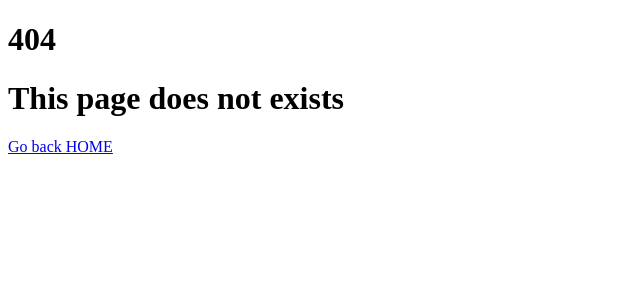
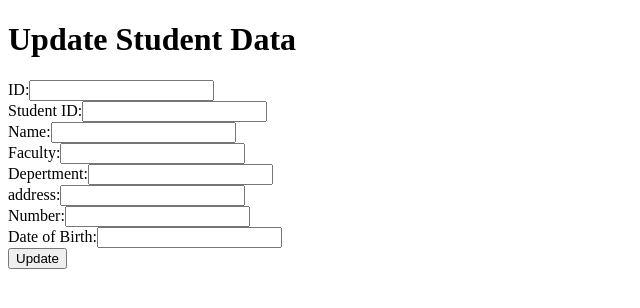
Before and after one commit to Fahim2280/UMS-Front-end, a Next.js app in the folder ums-font-end/: page /admin/dashboard/updatestudent in a window 1280 px wide. Before the commit this address had no page. Shown: the top 308 px of the page, without its empty margins (0-640 px from the left). Built offline with nearby package versions, Linux system fonts and the light colour scheme.

Commit message:
update student

```diff
--- a/ums-font-end/pages/admin/dashboard/index.js
+++ b/ums-font-end/pages/admin/dashboard/index.js
@@ -45,6 +45,9 @@ export default function AdminDashboard() {
     <Link href="/admin/dashboard/addcourse">Add Course</Link>
     <br></br>
     <br></br>
+    <Link href="/admin/dashboard/updatestudent">UPdate student</Link>
+    <br></br>
+    <br></br>
     <Link href="/admin/dashboard/deletestudent">Delete Student</Link>
     <br></br>
     <br></br>
--- /dev/null
+++ b/ums-font-end/pages/admin/dashboard/updatestudent.js
@@ -0,0 +1,126 @@
+import { useState } from "react";
+
+export default function UpdateStudent() {
+  const [Sid, setId] = useState("");
+  const [Sidd, setIdd] = useState("");
+  const [Sname, setName] = useState("");
+  const [Sprogram, setProgram] = useState("");
+  const [Sdep, setDep] = useState("");
+  const [Saddress, setAddress] = useState("");
+  const [Snum, setNum] = useState("");
+  const [Sdob, setDob] = useState("");
+  const [successMessage, setSuccessMessage] = useState("");
+  const [errorMessage, setErrorMessage] = useState("");
+
+  const handleUpdateStudent = async (e) => {
+    e.preventDefault();
+
+    try {
+      const res = await fetch(`http://localhost:3000/admin/updateStudent/`, {
+        method: "PUT",
+        headers: {
+          "Content-Type": "application/json",
+        },
+        body: JSON.stringify({ Sid,Sidd, Sname, Sprogram, Sdep,Saddress,Snum,Sdob}),
+      });
+
+      const data = await res.json();
+
+      if (data.success) {
+        setSuccessMessage("Student data updated successfully.");
+        setErrorMessage("");
+        setId("");
+        setIdd("");
+        setName("");
+        setProgram("");
+        setDep("");
+        setAddress("");
+        setNum("");
+        setDob("");
+      } else {
+        setSuccessMessage("");
+        setErrorMessage(data.message);
+      }
+    } catch (err) {
+      console.error(err);
+      setErrorMessage("Something went wrong.");
+      setSuccessMessage("");
+    }
+  };
+
+  return (
+    <form onSubmit={handleUpdateStudent}>
+      <h1>Update Student Data</h1>
+
+      {successMessage && <p style={{ color: "green" }}>{successMessage}</p>}
+      {errorMessage && <p style={{ color: "red" }}>{errorMessage}</p>}
+
+      <label htmlFor="Sid">ID:</label>
+      <input
+        type="number"
+        id="Sid"
+        value={Sid}
+        onChange={(e) => setId(e.target.value)}
+      />
+      <br/>
+      <label htmlFor="Sidd">Student ID:</label>
+      <input
+        type="number"
+        id="Sidd"
+        value={Sidd}
+        onChange={(e) => setIdd(e.target.value)}
+      />
+      <br/>
+
+      <label htmlFor="Sname">Name:</label>
+      <input
+        type="text"
+        id="Sname"
+        value={Sname}
+        onChange={(e) => setName(e.target.value)}
+      />
+      <br/>
+      <label htmlFor="Sprogram">Faculty:</label>
+      <input
+        type="text"
+        id="Sprogram"
+        value={Sprogram}
+        onChange={(e) => setProgram(e.target.value)}
+      />
+      <br/>
+      <label htmlFor="Sdep">Depertment:</label>
+      <input
+        type="text"
+        id="Sdep"
+        value={Sdep}
+        onChange={(e) => setDep(e.target.value)}
+      />
+      <br/>
+      <label htmlFor="Saddress">address:</label>
+      <input
+        type="text"
+        id="Saddress"
+        value={Saddress}
+        onChange={(e) => setAddress(e.target.value)}
+      />
+      <br/>
+      <label htmlFor="Snum">Number:</label>
+      <input
+        type="text"
+        id="Snum"
+        value={Snum}
+        onChange={(e) => setNum(e.target.value)}
+      />
+      <br/>
+      <label htmlFor="Sdob">Date of Birth:</label>
+      <input
+        type="text"
+        id="Sdob"
+        value={Sdob}
+        onChange={(e) => setDob(e.target.value)}
+      />
+      <br/>
+      <button type="submit">Update</button>
+    </form>
+  );
+}
```
